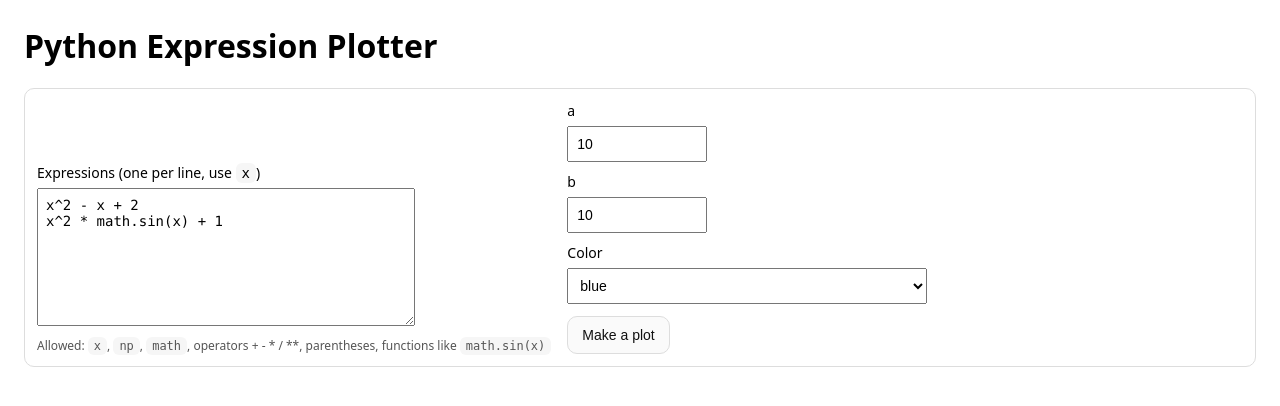
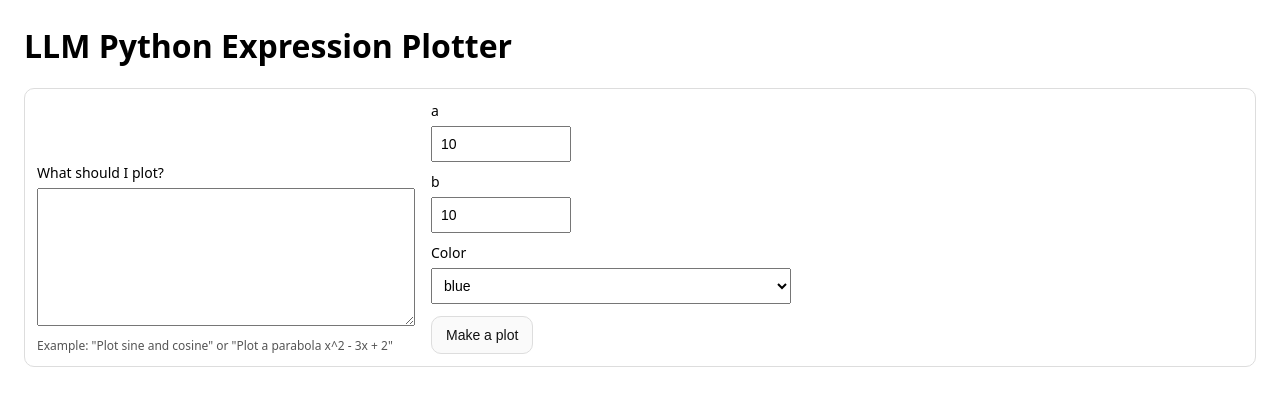
Before and after one commit to Tauqeerkhan187/WebApp_python3, a Flask app: page / in a window 1280 px wide. Shown: the top 406 px of the page. Run offline with Flask 3, Linux system fonts and the light colour scheme.

Commit message:
updated html to prompt user for plotting information.

```diff
--- a/templates/index.html
+++ b/templates/index.html
@@ -20,17 +20,18 @@
   </style>
 </head>
 <body>
-  <h1>Python Expression Plotter</h1>
+  <h1>LLM Python Expression Plotter</h1>
 
   <div class="box">
     <form method="post">
       <div class="row">
         <div>
-          <label>Expressions (one per line, use <code>x</code>)</label>
-          <textarea name="exprs">{{ exprs|e }}</textarea>
-          <div style="font-size: 12px; color: #555; margin-top: 6px;">
-            Allowed: <code>x</code>, <code>np</code>, <code>math</code>, operators + - * / **, parentheses, functions like <code>math.sin(x)</code>
-          </div>
+          <label>What should I plot?</label>
+            <textarea name="request">{{ request_text|e }}</textarea>
+            <div style="font-size:12px;color:#555;margin-top:6px;">
+            Example: "Plot sine and cosine" or
+            "Plot a parabola x^2 - 3x + 2"
+            </div>
         </div>
 
         <div>
```
